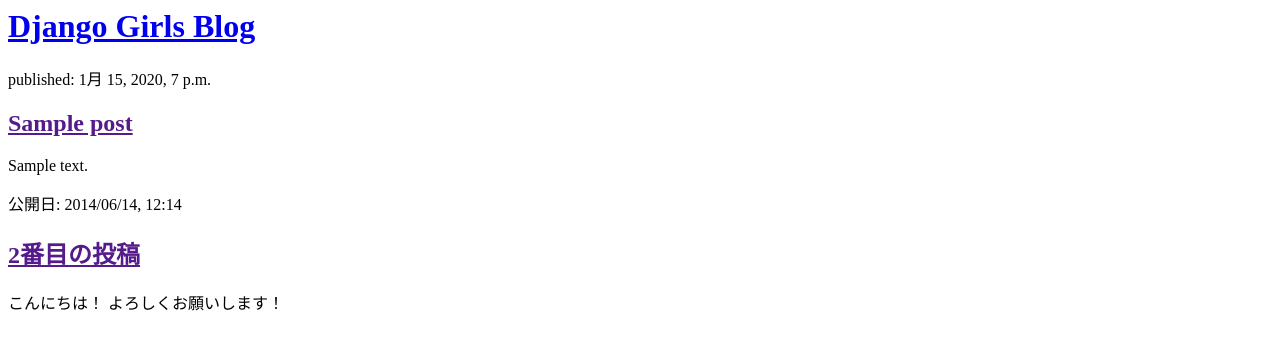
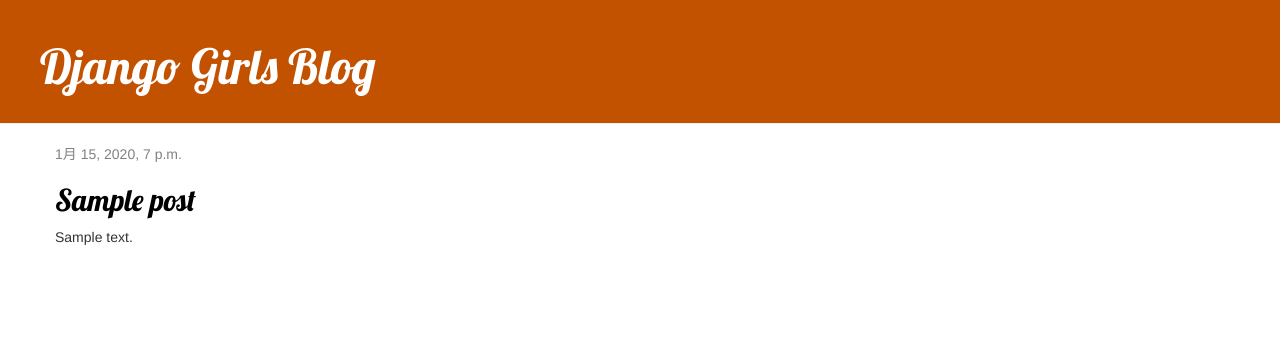
Before and after one commit to Yasushi400/my-first-blog, a Django app: page / in a window 1280 px wide. Shown: the top 350 px of the page. Run offline with Django 3.2, Linux system fonts and the light colour scheme; tables that the repository leaves empty hold one stand-in row (values such as "Sample post"); some libraries are stand-ins or nearby versions.

Commit message:
Added view and template for detailed blog post as well as CSS for the site.

```diff
--- /dev/null
+++ b/blog/static/css/blog.css
@@ -0,0 +1,46 @@
+.page-header {
+    background-color: #C25100;
+    margin-top: 0;
+    padding: 20px 20px 20px 40px;
+}
+
+.page-header h1, .page-header h1 a, .page-header h1 a:visited, .page-header h1 a:active {
+    color: #ffffff;
+    font-size: 36pt;
+    text-decoration: none;
+}
+
+.content {
+    margin-left: 40px;
+}
+
+h1, h2, h3, h4 {
+    font-family: 'Lobster', cursive;
+}
+
+.date {
+    color: #828282;
+}
+
+.save {
+    float: right;
+}
+
+.post-form textarea, .post-form input {
+    width: 100%;
+}
+
+.top-menu, .top-menu:hover, .top-menu:visited {
+    color: #ffffff;
+    float: right;
+    font-size: 26pt;
+    margin-right: 20px;
+}
+
+.post {
+    margin-bottom: 70px;
+}
+
+.post h2 a, .post h2 a:visited {
+    color: #000000;
+}
--- /dev/null
+++ b/blog/templates/blog/base.html
@@ -0,0 +1,23 @@
+{% load static %}
+<html>
+    <head>
+        <title>Django Girls blog</title>
+        <link rel="stylesheet" href="//maxcdn.bootstrapcdn.com/bootstrap/3.2.0/css/bootstrap.min.css">
+        <link rel="stylesheet" href="//maxcdn.bootstrapcdn.com/bootstrap/3.2.0/css/bootstrap-theme.min.css">
+        <link href='//fonts.googleapis.com/css?family=Lobster&subset=latin,latin-ext' rel='stylesheet' type='text/css'>
+        <link rel="stylesheet" href="{% static 'css/blog.css' %}">
+    </head>
+    <body>
+        <div class="page-header">
+            <h1><a href="/">Django Girls Blog</a></h1>
+        </div>
+        <div class="content container">
+            <div class="row">
+                <div class="col-md-8">
+                {% block content %}
+                {% endblock %}
+                </div>
+            </div>
+        </div>
+    </body>
+</html>
--- a/blog/templates/blog/post_list.html
+++ b/blog/templates/blog/post_list.html
@@ -1,24 +1,36 @@
+{% extends 'blog/base.html' %}
+{% load static %}
+
+
 <html>
     <head>
         <title>Django Girls blog</title>
+        <link rel="stylesheet" href="//maxcdn.bootstrapcdn.com/bootstrap/3.2.0/css/bootstrap.min.css">
+        <link rel="stylesheet" href="//maxcdn.bootstrapcdn.com/bootstrap/3.2.0/css/bootstrap-theme.min.css">
+        <link rel="stylesheet" href="{% static 'css/blog.css' %}">
+        <link href="//fonts.googleapis.com/css?family=Lobster&subset=latin,latin-ext" rel="stylesheet" type="text/css">
     </head>
     <body>
-        <div>
+        <div class="page-header">
             <h1><a href="/">Django Girls Blog</a></h1>
         </div>
 
-        {% for post in posts %}
-            <div>
-                <p>published: {{ post.published_date }}</p>
-                <h2><a href="">{{ post.title }}</a></h2>
-                <p>{{ post.text|linebreaksbr }}</p>
+        <div class="content container">
+            <div class="row">
+                <div class="col-md-8">
+                    {% block content %}
+                        {% for post in posts %}
+                        <div class="post">
+                            <div class="date">
+                                {{ post.published_date }}
+                            </div>
+                            <h2><a href="{% url 'post_detail' pk=post.pk %}">{{ post.title }}</a></h2>
+                            <p>{{ post.text|linebreaksbr }}</p>
+                        </div>
+                        {% endfor %}
+                    {% endblock %}
+                </div>
             </div>
-        {% endfor %}
-
-        <div>
-            <p>公開日: 2014/06/14, 12:14</p>
-            <h2><a href="">2番目の投稿</a></h2>
-            <p> こんにちは！ よろしくお願いします！ </p>
         </div>
     </body>
 </html>
--- a/blog/urls.py
+++ b/blog/urls.py
@@ -3,4 +3,5 @@ from . import views
 
 urlpatterns = [
      path('', views.post_list, name='post_list'),
+     path('post/<int:pk>/', views.post_detail, name='post_detail'),
 ]
--- a/blog/views.py
+++ b/blog/views.py
@@ -1,7 +1,12 @@
 from django.shortcuts import render
 from .models import Post
 from django.utils import timezone
+from django.shortcuts import render, get_object_or_404
 
 def post_list(request):
     posts = Post.objects.filter(published_date__lte=timezone.now()).order_by('published_date')
     return render(request, 'blog/post_list.html',{'posts': posts})
+
+def post_detail(request, pk):
+    post = get_object_or_404(Post, pk=pk)
+    return render(request, 'blog/post_detail.html', {'post': post})
--- a/mysite/settings.py
+++ b/mysite/settings.py
@@ -24,7 +24,7 @@ BASE_DIR = Path(__file__).resolve().parent.parent
 SECRET_KEY = 'django-insecure-o@96+lxy2^+b7a788x=l3elb4^wud4_((!&b8z&3rqc=fxn*=p'
 
 # SECURITY WARNING: don't run with debug turned on in production!
-DEBUG = False
+DEBUG = True
 
 ALLOWED_HOSTS = ['127.0.0.1', 'yasuhirochin.pythonanywhere.com']
 
```
Also changed, not shown: blog/templates/blog/post_detail.html (added, +13 -0 lines).
